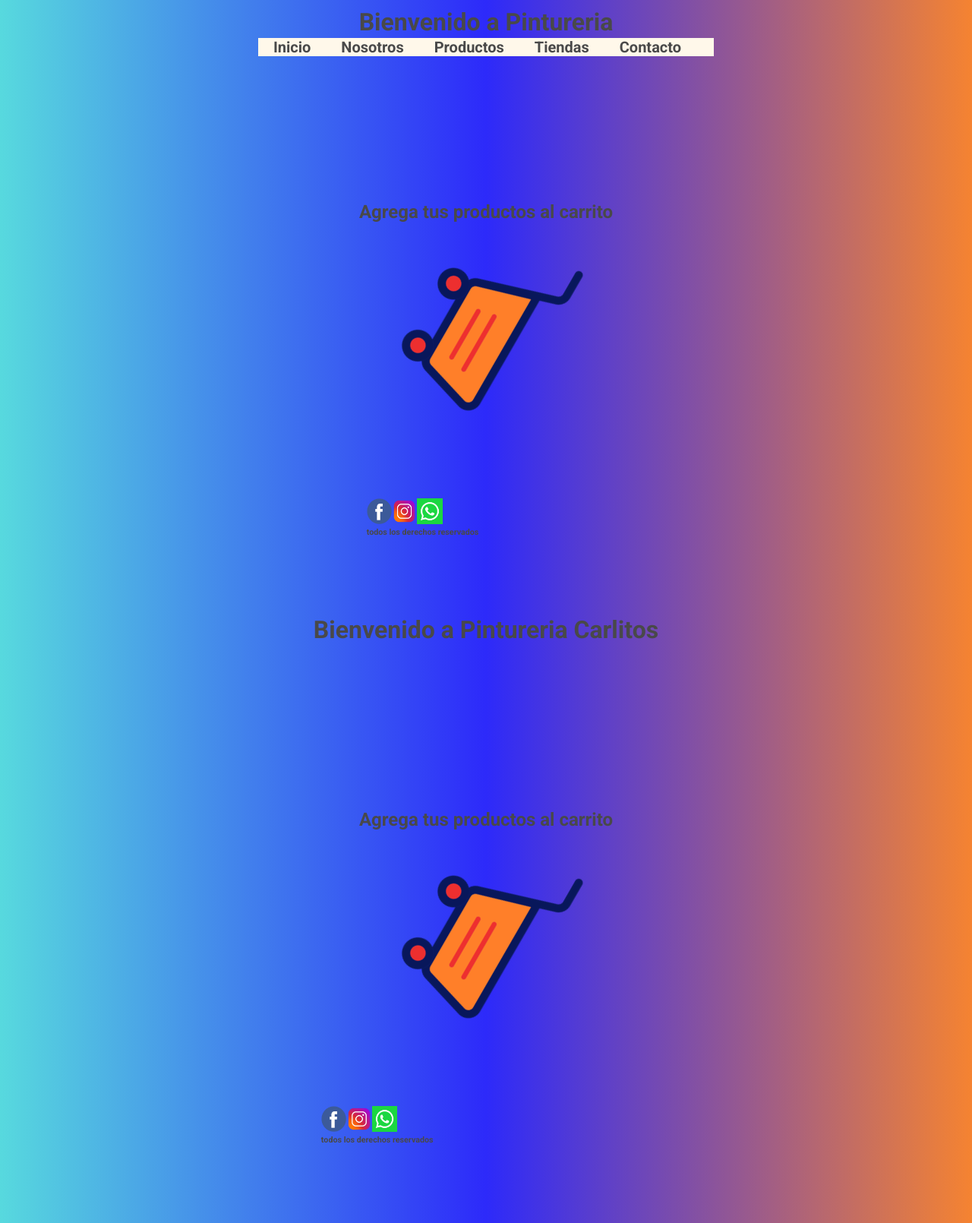
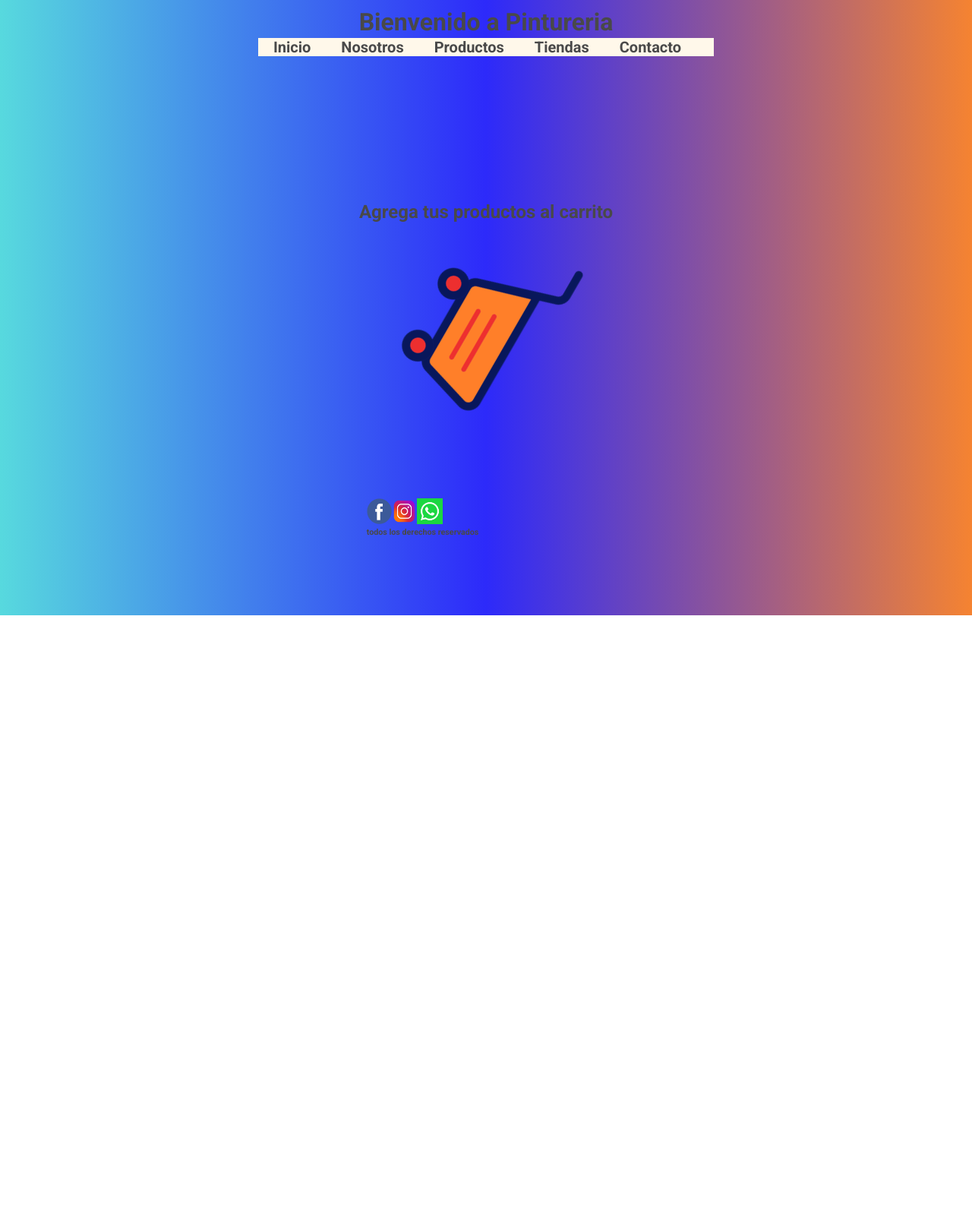
Before and after one commit to FranForneris/repositorio-github-y-animaciones, a plain HTML site: page index.html in a window 1280 px wide. Shown: the whole page at 76% size. After the commit the page ends 810 px from the top, so only its background shows below. Drawn offline with Linux system fonts and the light colour scheme.

Commit message:
modificacion de index duplicado

```diff
--- a/index.html
+++ b/index.html
@@ -73,79 +73,3 @@
         </footer>
     </div>
 </body>
-
-<!DOCTYPE html>
-<html lang="en">
-
-<head>
-    <meta charset="UTF-8">
-    <meta http-equiv="X-UA-Compatible" content="IE=edge">
-    <meta name="viewport" content="width=device-width, initial-scale=1.0">
-    <!-- nombre del html -->
-    <title> Home - Pintureria Carlitos </title>
-    <!-- CSS -->
-    <link rel="stylesheet" href="css/main.css">
-    <!-- tipografia -->
-    <link rel="preconnect" href="https://fonts.googleapis.com">
-    <link rel="preconnect" href="https://fonts.gstatic.com" crossorigin>
-    <link href="https://fonts.googleapis.com/css2?family=Roboto:wght@400;700&display=swap" rel="stylesheet">
-</head>
-
-<body>
-    <div class="contenedor">
-        <header>
-            <h1> Bienvenido a Pintureria Carlitos </h1>
-        </header>
-        <!-- menu de navegacion -->
-        <nav class="navegacion">
-            <ul class="menu">
-                <li>
-                    <a href=""> Inicio </a>
-                </li>
-                <li>
-                    <a href="pages/nosotros.html"> Nosotros </a>
-                </li>
-                <li>
-                    <a href="pages/productos.html"> Productos </a>
-                    <!--<ul class="subMenu">
-                        <li><a href=""> Para Madera </a></li>
-                        <li><a href=""> Para el Hogar </a></li>
-                        <li><a href=""> Para Automotor </a></li>
-                    </ul>-->
-                </li>
-                <li>
-                    <a href="pages/tiendas.html"> Tiendas </a>
-                </li>
-                <li>
-                    <a href="pages/contacto.html"> Contacto </a>
-                </li>
-            </ul>
-        </nav>
-
-
-        <main>
-            <h2> Agrega tus productos al carrito </h2>
-            <!-- etiqueta para las imagenes-->
-            <div class="fondoCarro">
-                <a href="pages/productos.html">
-                    <img class="carro" src="img/carro.png" alt="carrito">
-                </a>
-            </div>
-        </main>
-
-
-        <footer>
-            <div>
-                <a title="a Facebook Pintureria Carlitos" href="https://www.facebook.com/"><img src="img/iconoFb.png"
-                        alt="iconoFacebook" class="facebook"></a>
-                <a title="Instagram Pintureria Carlitos" href="https://www.instagram.com/?hl=es-la"><img
-                        src="img/iconoIg.png" alt="iconoInstagram" class="instagram"></a>
-                <a title="Escribanos por WhatsApp" href="https://web.whatsapp.com/"><img src="img/iconoWsp.png"
-                        alt="iconoWhatsapp" class="whatsapp"></a>
-            </div>
-            <h6> todos los derechos reservados </h6>
-        </footer>
-    </div>
-</body>
-
-</html>
```
